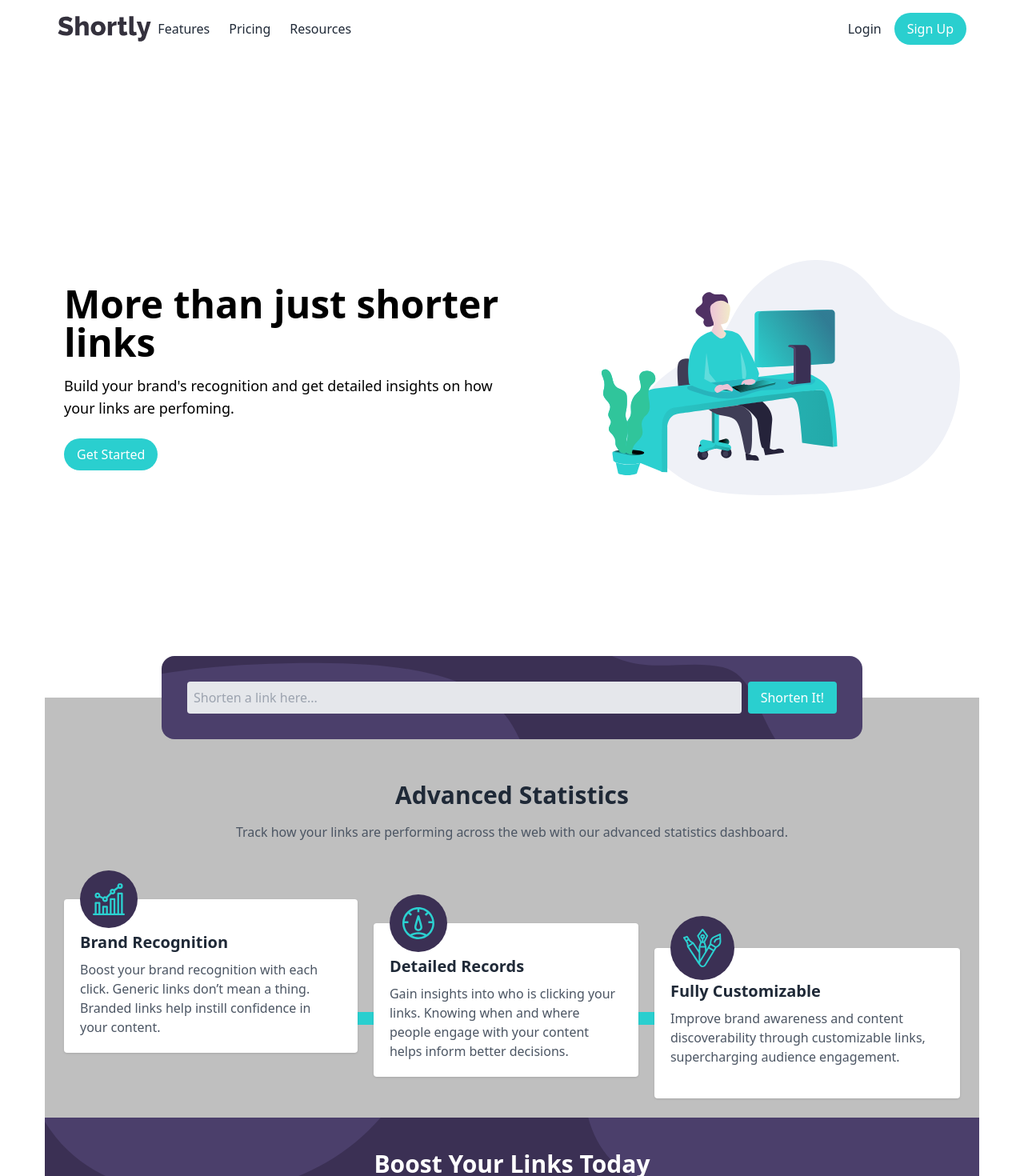
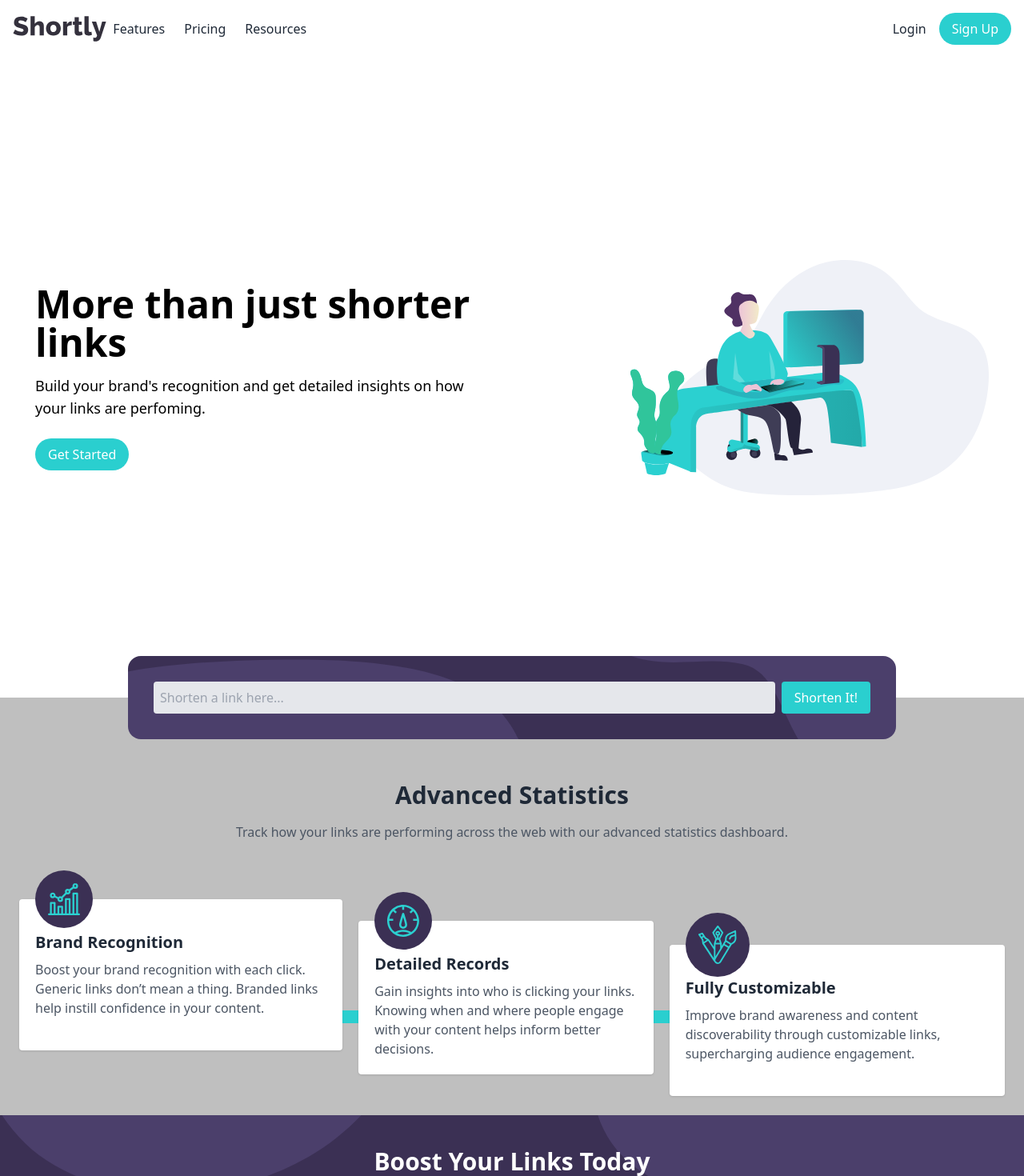
Before and after one commit to TraderJoe97/url-shortening-api, a React (Vite) app: page / in a window 1280 px wide. Shown: the top 1470 px of the page at 80% size. Built offline with nearby package versions, Linux system fonts and the light colour scheme.

Commit message:
improved page styling

```diff
--- a/src/components/Hero.tsx
+++ b/src/components/Hero.tsx
@@ -10,7 +10,7 @@ interface HeroProps {
 
 const Hero: React.FC<HeroProps> = ({ title, subtitle, buttonText, imageUrl, onButtonClick }) => {
   return (
-    <section className="flex flex-col lg:flex-row items-center justify-center h-screen  text-grey px-6">
+    <section className="flex container my-auto mx-auto flex-col lg:flex-row items-center justify-center h-screen  text-grey px-6">
       <div className="lg:w-1/2 max-w-xl lg:text-left  text-center mb-8 lg:mb-0">
         <h1 className="text-4xl lg:text-5xl font-bold mb-4">{title}</h1>
         <p className="text-lg mb-6">{subtitle}</p>
--- a/src/components/LinkShortener.tsx
+++ b/src/components/LinkShortener.tsx
@@ -79,7 +79,7 @@ const LinkShortener: React.FC = () => {
   };
 
   return (
-    <div className="flex flex-col w-full items-center">
+    <div className="flex mx-auto container flex-col w-full items-center">
       <div className="flex flex-col items-center p-6 rounded-2xl
                     transform -translate-y-1/2 customBackground1 w-3/4">
         <div className="w-full flex items-center rounded-lg p-2 gap-2">
@@ -101,36 +101,36 @@ const LinkShortener: React.FC = () => {
         </div>
         {error && <p className="text-red-500 mt-2">{error}</p>}
       </div>
-      <div>
+      <div className="container mx-auto">
         {shortenedLinks.length > 0 && (
-          <div className="mt-4 w-full p-10 text-center">
+          <div className="mt-1 w-3/4 mx-auto p-10 text-center">
             <p className="text-gray-600">Saved Links:</p>
-            <ul>
+            <ul className="w-full space-y-4">
                {shortenedLinks.map((shortenedLink: shortenedLinkProps, index: number) => (
-                <li key={index} className="mt-4 w-full flex flex-wrap gap-5">
-                  <div>{shortenedLink.long}</div>
-                  <div className="flex flex-wrap gap-5">
+              <li key={index} className="flex w-full justify-between  items-center p-4 bg-white rounded shadow-md">
+                <p className="text-gray-800 break-all text-start flex-1 items-start mr-4">{shortenedLink.long}</p>
                 <a
                   href={shortenedLink.short}
                   target="_blank"
                   rel="noopener noreferrer"
-                    className="text-teal-500 underline break-words"
+                  className="text-teal-500 underline break-words flex-none mr-4"
                 >
                   {shortenedLink.short}
                 </a>
-                  {/* button that stores short link to clipboard */}
-                  <button onClick={(event)=>handleCopyLink(event.target as HTMLElement,shortenedLink.short)}
-                  className="bg-Cyan text-white px-4 py-2 rounded hover:bg-teal-400 transition duration-300"
+                {/* Copy Button */}
+                <button
+                  onClick={(event) => handleCopyLink(event.target as HTMLElement, shortenedLink.short)}
+                  className="bg-cyan-500 text-white px-4 py-2 rounded hover:bg-teal-400 transition duration-300 shadow-md"
                 >
-                    copy
+                  Copy
                 </button>
-                  {/* button that deletes link from local storage */}
-                  <button className="bg-Red text-white px-4 py-2 rounded hover:bg-red-500 transition duration-300"
-                  onClick={()=>handleDeleteLink(shortenedLink)}
+                {/* Delete Button */}
+                <button
+                  className="bg-red-500 text-white px-4 py-2 rounded hover:bg-red-600 transition duration-300 shadow-md ml-2"
+                  onClick={() => handleDeleteLink(shortenedLink)}
                 >
-                    delete
+                  Delete
                 </button>
-                  </div>
               </li>
             ))}
             </ul>
--- a/src/components/Statistics.tsx
+++ b/src/components/Statistics.tsx
@@ -43,7 +43,7 @@ const Statistics: React.FC = () => {
   ];
 
   return (
-    <div className=" w-full ">
+    <div className=" w-full flex flex-col mx-auto container justify-center ">
       <div className="text-center mb-12">
         <h2 className="text-3xl font-bold text-gray-800">Advanced Statistics</h2>
         <p className="text-gray-600 mt-4">Track how your links are performing across the web with our advanced statistics dashboard.</p>
--- a/src/index.css
+++ b/src/index.css
@@ -67,18 +67,7 @@
   margin: 1.5rem;
 }
 
-/* Outer container styling for centering content horizontally */
-.outer-container {
-  display: flex;
-  justify-content: center; /* Centers horizontally */
-}
 
-/* Site container for responsive layout */
-.site-container {
-  width: 100%;
-  max-width: 1200px; /* Set a max-width to limit width */
-  padding: 0 1rem; /* Optional padding for spacing */
-}
 
 .customBackground1 {
   background-color: var(--dark-violet);
```
Lines whose indentation alone changed are shown as unchanged.
